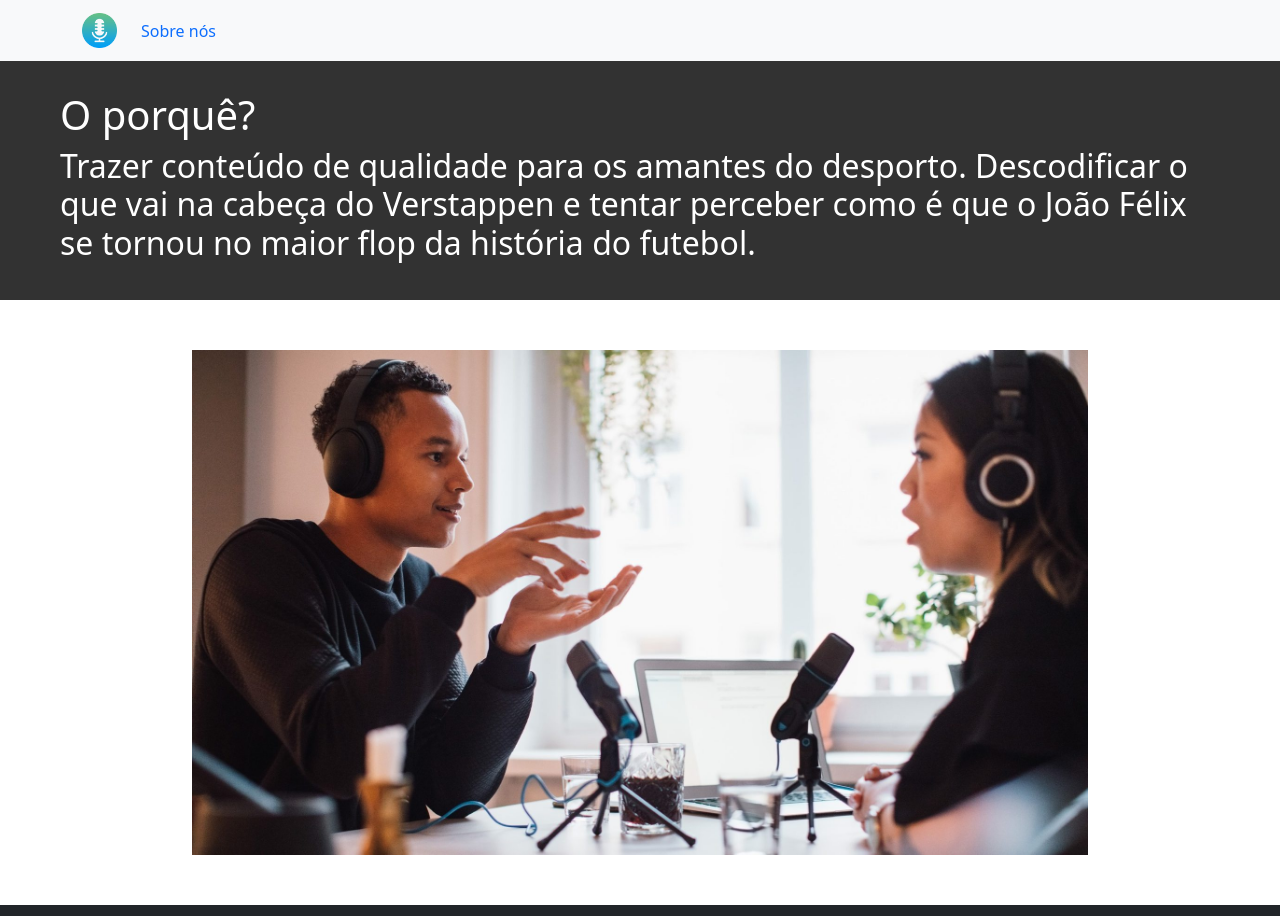
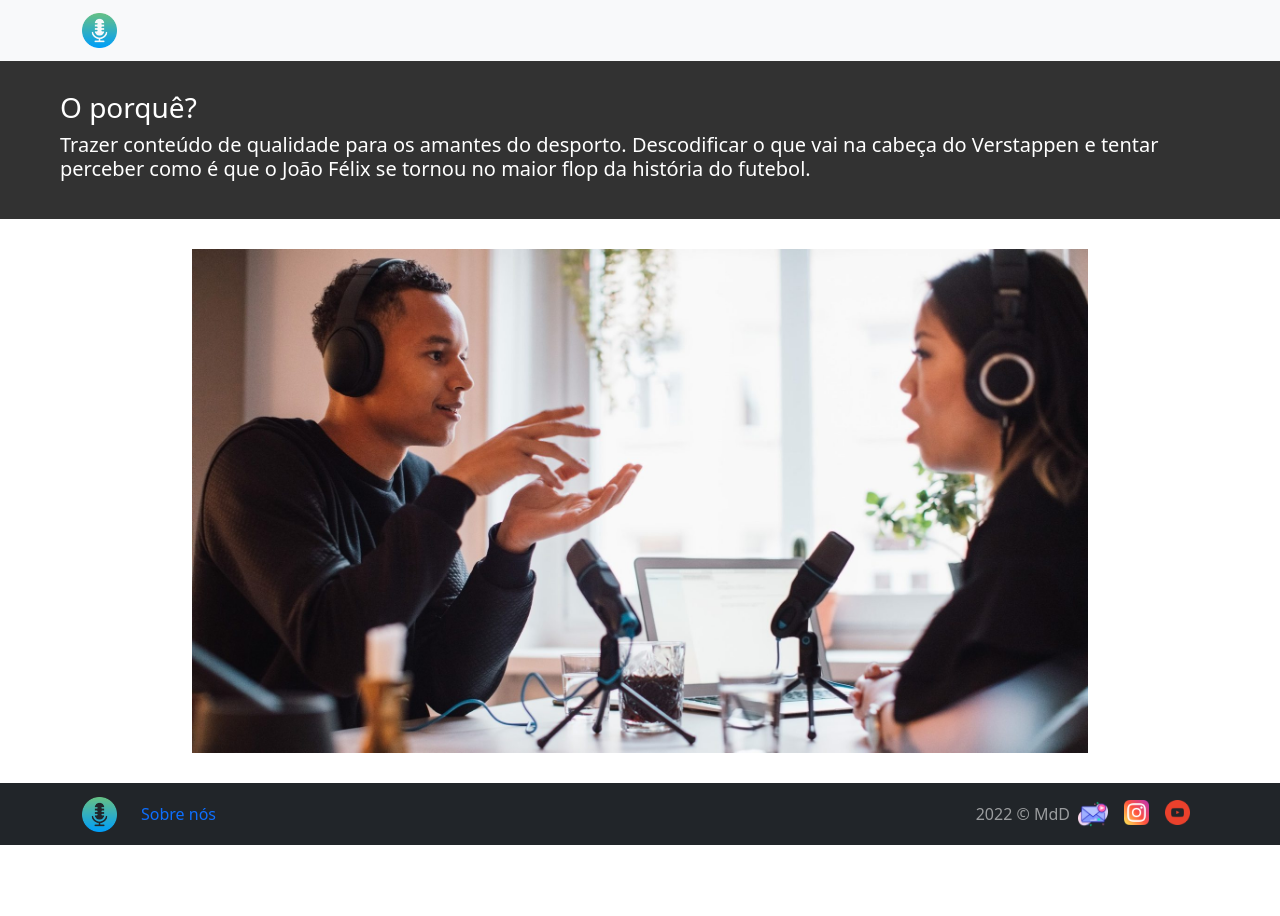
Before and after one commit to vntero/MdD-podcast, a React (Create React App) app: page /about in a window 1280 px wide. Shown: the top 916 px of the page. After the commit the page ends 845 px from the top, so only its background shows below. Built offline with nearby package versions, Linux system fonts and the light colour scheme.

Commit message:
changed icons in the footer

```diff
--- a/src/App.css
+++ b/src/App.css
@@ -47,10 +47,6 @@
   padding: 30px 60px 30px 60px;
 }
 
-section {
-  width: 70%;
-}
-
 .episodes{
   padding: 20px 50px 20px 50px;
 }
@@ -82,8 +78,8 @@ section {
 
 .presenters {
   width: 70%;
-  height: 70%;
-  margin: 50px 0 50px 0;
+  height: 50%;
+  margin: 30px 0 30px 0;
 }
 
 .overlap {
@@ -91,25 +87,3 @@ section {
   justify-content: center;
   align-items: center;
 }
-
-.pic{
-  width:400px;
-  height:217px;
-  background: url(http://www.corelangs.com/css/box/img/tiger.png) no-repeat;
-}
-.text{
-  width:340px;
-  height:217px;
-  background:#FFF;
-  opacity:0;
-}
-.pic:hover .text
-{
-  opacity:0.6;
-  text-align:justify;
-  color:#000000;
-  font-size:20px;
-  font-weight:700;
-  font-family:"Times New Roman", Times, serif;
-  padding:30px;
-}
--- a/src/components/About.jsx
+++ b/src/components/About.jsx
@@ -3,13 +3,13 @@ import React from 'react';
 function About() {
   return <>
     <div className='about'>
-        <h1>O porquê?</h1>
-        <h2>Trazer conteúdo de qualidade para os amantes do desporto. Descodificar o que vai na cabeça do Verstappen
-            e tentar perceber como é que o João Félix se tornou no maior flop da história do futebol.</h2>
+        <h3>O porquê?</h3>
+        <h5>Trazer conteúdo de qualidade para os amantes do desporto. Descodificar o que vai na cabeça do Verstappen
+            e tentar perceber como é que o João Félix se tornou no maior flop da história do futebol.</h5>
     </div>
 
     <div className='overlap'>
-        <img className='presenters position-two' src="/images/presenters.jpg" alt="presenters" />
+        <img className='presenters' src="/images/presenters.jpg" alt="presenters" />
     </div>
 
 </>
--- a/src/components/Footer.jsx
+++ b/src/components/Footer.jsx
@@ -12,8 +12,7 @@ function Footer() {
             <Navbar.Collapse id="basic-navbar-nav">
 
               <Nav className="me-auto">
-                <Nav.Link>Newsletter</Nav.Link>
-                <Nav.Link href="mailto:ola@maltadodesporto.com" target="_blank" rel="noreferrer">Colaborações</Nav.Link>
+                <Nav.Link><Link to='/about' style={{textDecoration: 'none'}}>Sobre nós</Link></Nav.Link>
               </Nav>
 
               <Nav>
@@ -21,6 +20,7 @@ function Footer() {
               </Nav>
 
               <Nav>
+                <Nav.Link href="mailto:ola@maltadodesporto.com" target="_blank" rel="noreferrer"><img src="/images/mail.png" alt="Email" height={30} width={30} /></Nav.Link>
                 <Nav.Link href="https://instagram.com" target="_blank" rel="noreferrer"><img src="/images/instagram.png" alt="Instagram" height={25} width={25} /></Nav.Link>
                 <Nav.Link href="https://youtube.com" target="_blank" rel="noreferrer"><img src="/images/youtube.png" alt="Youtube" height={25} width={25} /></Nav.Link>
               </Nav>
--- a/src/components/NavigationBar.jsx
+++ b/src/components/NavigationBar.jsx
@@ -10,7 +10,7 @@ function NavigationBar() {
         <Navbar.Toggle aria-controls="basic-navbar-nav" />
         <Navbar.Collapse id="basic-navbar-nav">
           <Nav className="me-auto">
-            <Nav.Link><Link to='/about' style={{textDecoration: 'none'}}>Sobre nós</Link></Nav.Link>
+
           </Nav>
         </Navbar.Collapse>
       </Container>
```
